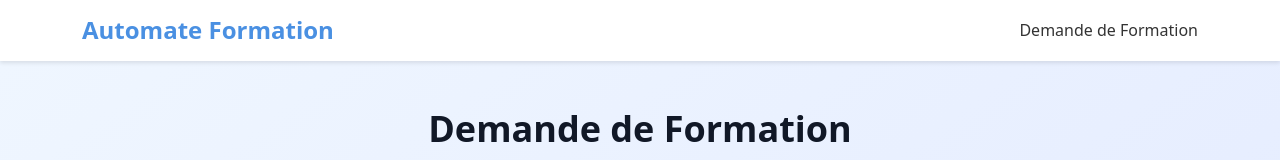
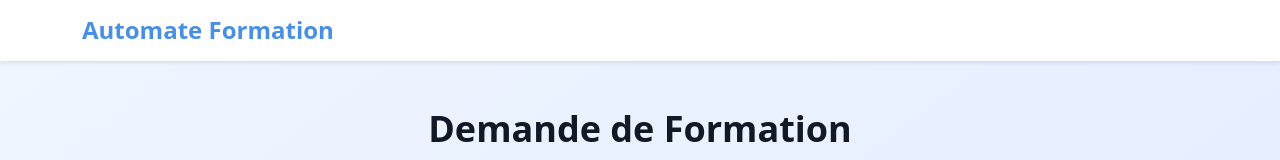
Before and after one commit to AdminEZK/Automate-Formation, a React (Create React App) app in the folder client/: page / in a window 1280 px wide. Shown: the top 160 px of the page. Built offline with nearby package versions, Linux system fonts and the light colour scheme; no server answers.

Commit message:
fix: Supprimer le lien Demande de Formation du header

```diff
--- a/client/src/components/Header.js
+++ b/client/src/components/Header.js
@@ -11,13 +11,6 @@ const Header = () => {
             <h1>Automate Formation</h1>
           </Link>
         </div>
-        <nav className="main-nav">
-          <ul>
-            <li>
-              <Link to="/">Demande de Formation</Link>
-            </li>
-          </ul>
-        </nav>
       </div>
     </header>
   );
```
